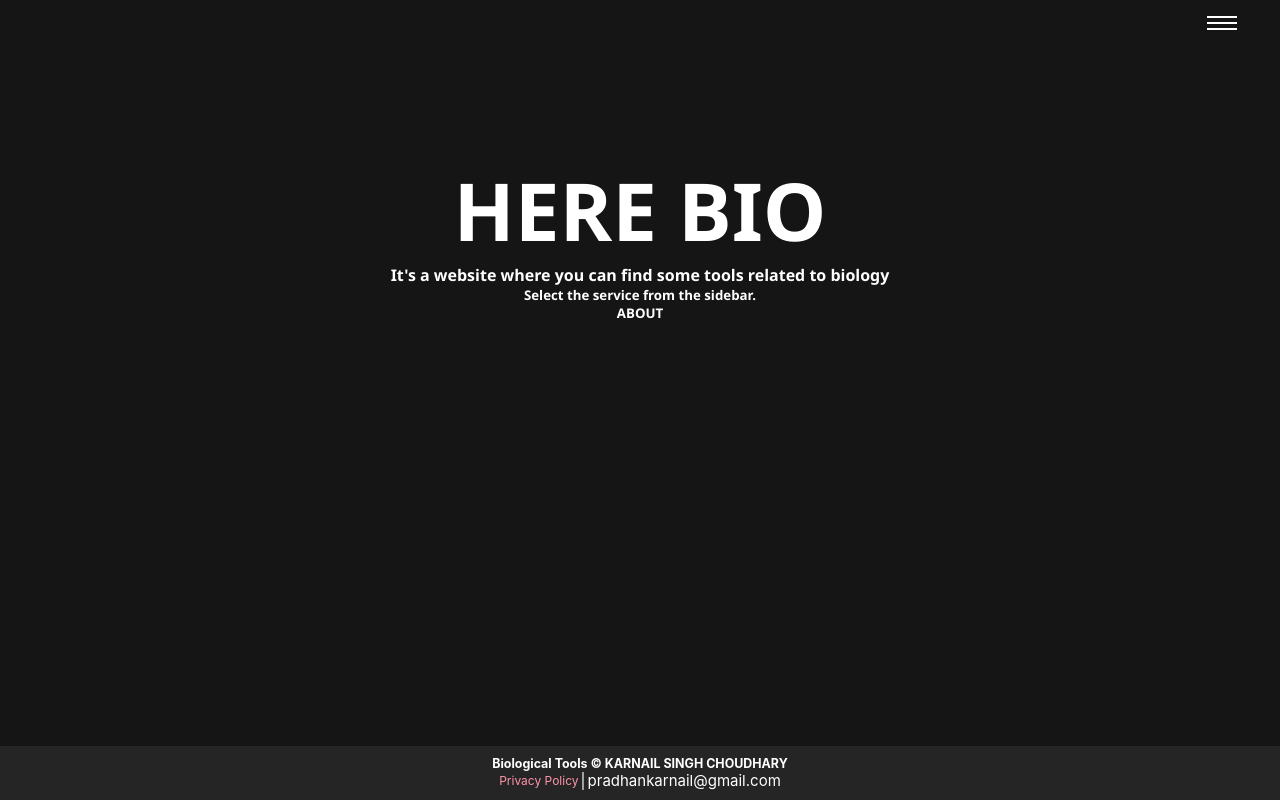
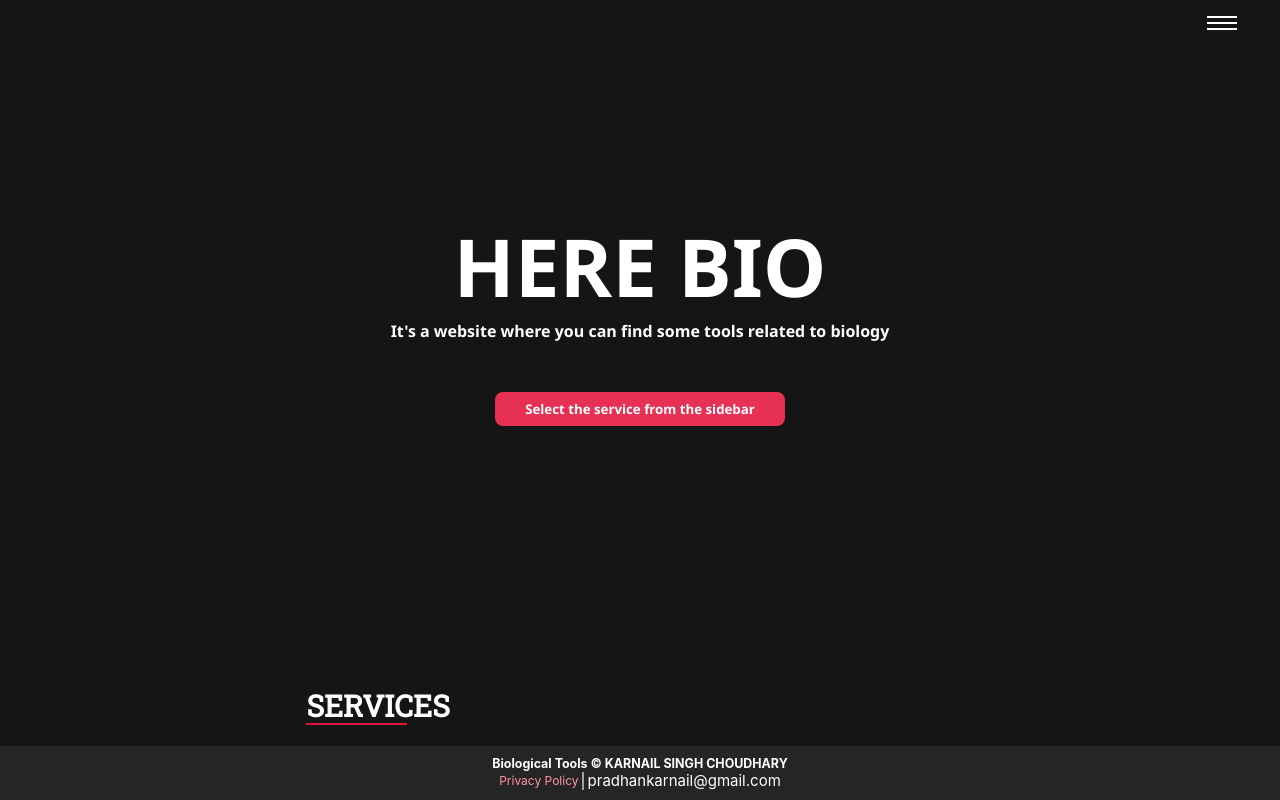
Before and after one commit to nightfury-crypto/herebio, a React (Create React App) app: page /#/ in a window 1280 px wide. Built offline with nearby package versions, Linux system fonts and the light colour scheme.

Commit message:
LandingPage.js updated
Signed-off-by: Karnail Singh Choudhary <pradhankarnail@gmail.com>

```diff
--- a/src/App.css
+++ b/src/App.css
@@ -35,27 +35,3 @@
     transition: all 0.5s ease-in-out;
     text-transform: uppercase;
 }
-
-.mainpage {
-    width: 100%;
-    height: 100%;
-    display: grid;
-    place-items: center;
-    overflow-y: auto;
-    overflow: hidden;
-    position: relative;
-
-}
-
-.mainstart {
-    width: 90%;
-    height: 60%;
-    display: flex;
-    justify-content: flex-start;
-    align-items: center;
-    flex-direction: column;
-}
-
-.mainstart>h1 {
-    font-size: 5em;
-}
--- a/src/index.css
+++ b/src/index.css
@@ -1,3 +1,5 @@
+@import url('https://fonts.googleapis.com/css2?family=Roboto+Slab&display=swap');
+
 * {
   margin: 0;
   padding: 0;
--- /dev/null
+++ b/src/landingpage/LandingPage.css
@@ -0,0 +1,82 @@
+.mainpage {
+    width: 100%;
+    height: 100%;
+    position: relative;
+    overflow: hidden;
+    overflow-y: auto;
+    display: flex;
+    justify-content: flex-start;
+    align-items: center;
+    flex-direction: column;
+    padding-bottom: 60px;
+}
+
+.mainstart {
+    height: 90%;
+    width: fit-content;
+    min-height: 100% !important;
+    display: flex;
+    justify-content: center;
+    flex-direction: column;
+    align-items: center;
+    text-align: center;
+}
+
+.mainstart>h1 {
+    font-size: 5em;
+}
+
+.mainstart >.chipshow {
+    width: fit-content;
+    margin: 50px 0;
+    padding: 8px 30px;
+    border-radius: 8px;
+    background-color: rgb(230, 48, 84);
+    user-select: none;
+    cursor: pointer;
+    transition: all 0.5s ease-in-out;
+    justify-content: flex-end;
+}
+
+.mainstart >.chipshow:hover {
+    background-color: rgb(250, 69, 105);
+}
+
+
+.mainpage > .service {
+    font-size: 1.6em;
+    width: fit-content;
+    font-family: 'Roboto Slab', serif;
+    position: relative;
+    padding: 10px;
+}
+
+.mainpage > .service > h3 {
+    width: fit-content;
+    position: relative;
+}
+
+.mainpage > .service > h3 > span {
+    width: 70%;
+    height: 2px;
+    background-color: crimson;
+    position: absolute;
+    bottom: 0;
+    left: 0;
+}
+
+.mainpage > .service > .allchips {
+    margin-top: 40px;
+    display: grid;
+    grid-template-columns: auto auto auto;
+    gap: 20px;
+
+}
+
+.mainpage > .service > .allchips > a > .onechip {
+    padding: 8px 30px;
+    border-radius: 8px;
+    background-color: rgb(242, 73, 107);
+    font-size: 0.8em;
+    cursor: pointer;
+}
--- a/src/landingpage/LandingPage.js
+++ b/src/landingpage/LandingPage.js
@@ -1,19 +1,37 @@
 import React from 'react'
-import { Link } from 'react-router-dom'
+import { Link } from 'react-router-dom';
+import './LandingPage.css';
 
 const LandingPage = () => {
+    const services = [
+        { title: 'COMPLEMENTARY', link: 'complementary' },
+        { title: 'GC CONTENT', link: 'contentgc' },
+        { title: 'GLOBAL ALIGNMENT', link: 'global' },
+        { title: 'LOCAL ALIGNMENT', link:  'local'},
+    ]
     return (
         <div className='mainpage'>
             <div className="mainstart">
                 <h1>HERE BIO</h1>
                 <h4>It's a website where you can find some tools related to biology</h4>
-                <h5>Select the service from the sidebar.</h5>
-                <Link to="/about">
-                    <h5>ABOUT</h5>
-                </Link>
+                <h5 className="chipshow">Select the service from the sidebar</h5>
             </div>
+            <div className="service">
+                <h3>SERVICES <span></span></h3>
+                <div className="allchips">
+                    {services.map((service, i) => (
+                        <Link to={`/${service.link}`} key={i}>
+                            <div className="onechip" key={i}>
+                                <h5>{service.title}</h5>
+                            </div>
+                        </Link>
+
+                    ))}
+                </div>
+            </div>
+
         </div>
     )
 }
 
-export default LandingPage
+export default LandingPage;
--- a/src/sidebar/SideBar.js
+++ b/src/sidebar/SideBar.js
@@ -23,9 +23,9 @@ function SideBar() {
         <>
             <div className={`hamburger ${hamisOpen ? 'hamactive' : ''}`} onClick={handlehamburger}>
                 <div className="ham-wrap">
-                    <div className={`line1 ${hamisOpen ? 'lineactive' : ''}`}></div>
-                    <div className={`line2 ${hamisOpen ? 'lineactive' : ''}`}></div>
-                    <div className={`line3 ${hamisOpen ? 'lineactive' : ''}`}></div>
+                    <div className={`line1 ${hamisOpen ? 'lineactive' : ''}`} onClick={handlehamburger}></div>
+                    <div className={`line2 ${hamisOpen ? 'lineactive' : ''}`} onClick={handlehamburger}></div>
+                    <div className={`line3 ${hamisOpen ? 'lineactive' : ''}`} onClick={handlehamburger}></div>
                 </div>
             </div>
             <div className={`sidebar__wrap ${hamisOpen ? '' : 'sideclose'}`} onClick={closesidebar}>
```
Also changed, not shown: src/services/complementary/Complementary.css (+4 -3 lines).
